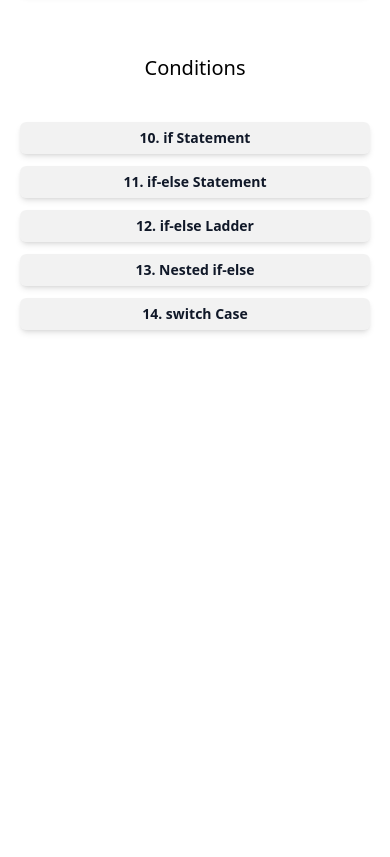
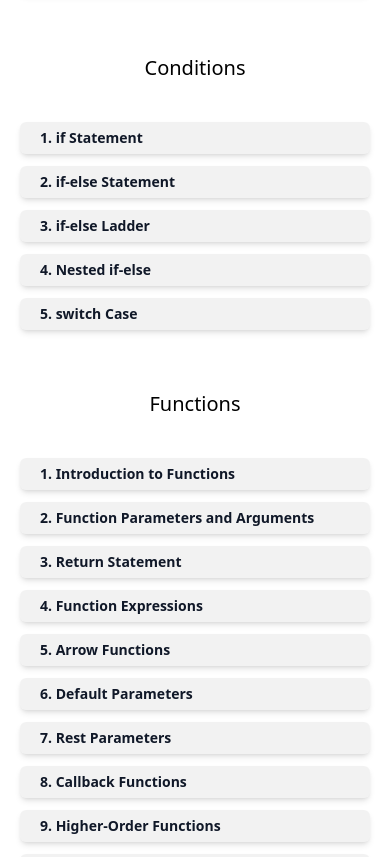
Before and after one commit to bhushanpatil288/jsLearner, a React (Vite) app: page / in a window 390 px wide. Shown: the part 1140-1997 px from the top of the page. Before the commit the page ends 1510 px from the top, so only its background shows below. Built offline with nearby package versions, Linux system fonts and the light colour scheme.

Commit message:
[add] - functions, [chaange] - numbering in topics, [fix] - text-alignment on small screen

```diff
--- a/src/components/Main.jsx
+++ b/src/components/Main.jsx
@@ -1,4 +1,4 @@
-import { basics, conditions } from '../constants'
+import { basics, conditions, functions } from '../constants'
 import {SectionGenerator} from './main-components/'
 
 const Main = () => {
@@ -10,6 +10,8 @@ const Main = () => {
 
        <SectionGenerator sectionName="Conditions" data={conditions}/>
 
+       <SectionGenerator sectionName="Functions" data={functions}/>
+
       </div>
     </section>
   )
--- a/src/components/Modal.jsx
+++ b/src/components/Modal.jsx
@@ -2,7 +2,7 @@
 const Modal = ({id, image, name, title, description, codeSnippet}) => {
   return (
     <div>
-      <button command="show-modal" commandfor={id} className="rounded-md bg-gray-950/5 py-1.5 text-sm font-semibold text-gray-900 hover:bg-gray-950/10 tet-start md:text-center px-5 md:px-2.5 w-full shadow-md">{name}</button>
+      <button command="show-modal" commandfor={id} className="rounded-md bg-gray-950/5 py-1.5 text-sm font-semibold text-gray-900 hover:bg-gray-950/10 px-5 md:px-2.5 w-full shadow-md flex md:justify-center">{name}</button>
       <el-dialog>
         <dialog id={id} aria-labelledby="dialog-title" className="fixed inset-0 size-auto max-h-none max-w-none overflow-y-auto bg-transparent backdrop:bg-transparent">
           <el-dialog-backdrop className="fixed inset-0 bg-gray-500/75 transition-opacity data-closed:opacity-0 data-enter:duration-300 data-enter:ease-out data-leave:duration-200 data-leave:ease-in"></el-dialog-backdrop>
--- a/src/constants/index.js
+++ b/src/constants/index.js
@@ -160,7 +160,7 @@ const conditions = [
   {
     id: 10,
     image: jsLogo,
-    name: "10. if Statement",
+    name: "1. if Statement",
     title: "if Statement",
     description: [
       "The 'if' statement executes a block of code only if a specified condition is true. It’s the most basic form of decision-making in JavaScript."
@@ -174,7 +174,7 @@ if (age >= 18) {
   {
     id: 11,
     image: jsLogo,
-    name: "11. if-else Statement",
+    name: "2. if-else Statement",
     title: "if-else Statement",
     description: [
       "The 'if-else' statement provides two paths of execution — one when the condition is true and another when it’s false."
@@ -190,7 +190,7 @@ if (age >= 18) {
   {
     id: 12,
     image: jsLogo,
-    name: "12. if-else Ladder",
+    name: "3. if-else Ladder",
     title: "if-else Ladder",
     description: [
       "An 'if-else ladder' allows checking multiple conditions sequentially. As soon as one condition evaluates to true, the corresponding block executes."
@@ -210,7 +210,7 @@ if (marks >= 90) {
   {
     id: 13,
     image: jsLogo,
-    name: "13. Nested if-else",
+    name: "4. Nested if-else",
     title: "Nested if-else",
     description: [
       "A nested 'if-else' statement means having one or more 'if' statements inside another. It’s used when multiple layers of decisions are needed."
@@ -230,7 +230,7 @@ if (num > 0) {
   {
     id: 14,
     image: jsLogo,
-    name: "14. switch Case",
+    name: "5. switch Case",
     title: "switch Case",
     description: [
       "The 'switch' statement evaluates an expression and executes code based on matching 'case' labels. It’s often used as a cleaner alternative to long if-else ladders."
@@ -262,6 +262,170 @@ console.log(dayName); // Wednesday`
   }
 ]
 
+const functions = [
+  {
+    id: 15,
+    image: jsLogo,
+    name: "1. Introduction to Functions",
+    title: "Introduction to Functions",
+    description: [
+      "Functions in JavaScript are reusable blocks of code that perform a specific task. They help make your code modular, readable, and maintainable.",
+      "You can define a function once and use it multiple times with different inputs. Functions can take parameters (inputs) and return values (outputs)."
+    ],
+    codeSnippet: `function greet() {
+  console.log("Hello, world!");
+}
+
+greet(); // Output: Hello, world!`
+  },
+  {
+    id: 16,
+    image: jsLogo,
+    name: "2. Function Parameters and Arguments",
+    title: "Function Parameters and Arguments",
+    description: [
+      "Parameters are placeholders defined in the function declaration, and arguments are the actual values passed when calling the function.",
+      "You can define multiple parameters and pass values dynamically when invoking the function."
+    ],
+    codeSnippet: `function add(a, b) {
+  console.log(a + b);
+}
+
+add(5, 10); // Output: 15`
+  },
+  {
+    id: 17,
+    image: jsLogo,
+    name: "3. Return Statement",
+    title: "Return Statement",
+    description: [
+      "The 'return' statement allows a function to send a value back to where it was called.",
+      "Once a 'return' statement executes, the function stops running."
+    ],
+    codeSnippet: `function multiply(x, y) {
+  return x * y;
+}
+
+let result = multiply(4, 3);
+console.log(result); // Output: 12`
+  },
+  {
+    id: 18,
+    image: jsLogo,
+    name: "4. Function Expressions",
+    title: "Function Expressions",
+    description: [
+      "A function expression is when a function is assigned to a variable. It can be anonymous or named.",
+      "Unlike function declarations, function expressions are not hoisted — they must be defined before use."
+    ],
+    codeSnippet: `const greet = function(name) {
+  return \`Hello, \${name}!\`;
+};
+
+console.log(greet("Alice")); // Output: Hello, Alice!`
+  },
+  {
+    id: 19,
+    image: jsLogo,
+    name: "5. Arrow Functions",
+    title: "Arrow Functions",
+    description: [
+      "Arrow functions provide a shorter syntax for writing functions and automatically bind the 'this' keyword lexically.",
+      "They are especially useful for callbacks and inline functions."
+    ],
+    codeSnippet: `const square = (n) => n * n;
+
+console.log(square(5)); // Output: 25`
+  },
+  {
+    id: 20,
+    image: jsLogo,
+    name: "6. Default Parameters",
+    title: "Default Parameters",
+    description: [
+      "Default parameters allow you to set default values for function parameters in case no arguments are provided.",
+      "This helps prevent 'undefined' results and makes functions more robust."
+    ],
+    codeSnippet: `function greet(name = "Guest") {
+  console.log(\`Hello, \${name}!\`);
+}
+
+greet(); // Hello, Guest!
+greet("John"); // Hello, John!`
+  },
+  {
+    id: 21,
+    image: jsLogo,
+    name: "7. Rest Parameters",
+    title: "Rest Parameters",
+    description: [
+      "Rest parameters allow a function to accept an indefinite number of arguments as an array using the '...' syntax.",
+      "This is useful for handling variable-length argument lists."
+    ],
+    codeSnippet: `function sum(...numbers) {
+  return numbers.reduce((total, num) => total + num, 0);
+}
+
+console.log(sum(1, 2, 3, 4)); // Output: 10`
+  },
+  {
+    id: 22,
+    image: jsLogo,
+    name: "8. Callback Functions",
+    title: "Callback Functions",
+    description: [
+      "A callback function is a function passed as an argument to another function and executed later.",
+      "They are commonly used in asynchronous operations like event handling or API calls."
+    ],
+    codeSnippet: `function greetUser(name, callback) {
+  console.log("Hello, " + name);
+  callback();
+}
+
+function sayBye() {
+  console.log("Goodbye!");
+}
+
+greetUser("Alice", sayBye);
+// Output:
+// Hello, Alice
+// Goodbye!`
+  },
+  {
+    id: 23,
+    image: jsLogo,
+    name: "9. Higher-Order Functions",
+    title: "Higher-Order Functions",
+    description: [
+      "A higher-order function is a function that either takes another function as an argument or returns one.",
+      "These are powerful tools in JavaScript for functional programming patterns."
+    ],
+    codeSnippet: `function higherOrder(fn) {
+  fn();
+}
+
+function sayHello() {
+  console.log("Hello!");
+}
+
+higherOrder(sayHello); // Output: Hello!`
+  },
+  {
+    id: 24,
+    image: jsLogo,
+    name: "10. Anonymous Functions and IIFE",
+    title: "Anonymous Functions and IIFE",
+    description: [
+      "Anonymous functions have no name and are often used in places where functions are used only once.",
+      "IIFE (Immediately Invoked Function Expressions) are anonymous functions that execute immediately after being defined."
+    ],
+    codeSnippet: `(function() {
+  console.log("This runs immediately!");
+})();`
+  }
+];
 
 
-export { Menu, jsLogo, basics, conditions }
+
+
+export { Menu, jsLogo, basics, conditions, functions }
```
